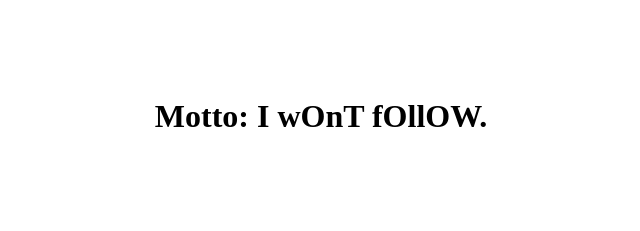
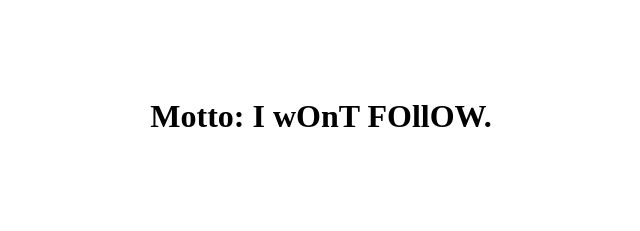
Before and after one commit to YitingLiu97/escape-final-puzzle, a website: page public/computer/index.html in a window 1280 px wide. Both pictures are taken after a click on the button "I am ready.". Shown: the top 231 px of the page, 319-959 px from the left. Drawn offline with Linux system fonts and the light colour scheme.

Commit message:
change password in computer

```diff
--- a/public/computer/index.html
+++ b/public/computer/index.html
@@ -33,7 +33,8 @@
     <div id="patternRecognitionPuzzle">
 
         <div id="motto">
-            <h1>Motto: I wOnT fOllOW.</h1>
+            <h1>Motto: I wOnT FOllOW.</h1>
+
         </div>
 
         <div class="container">
```
